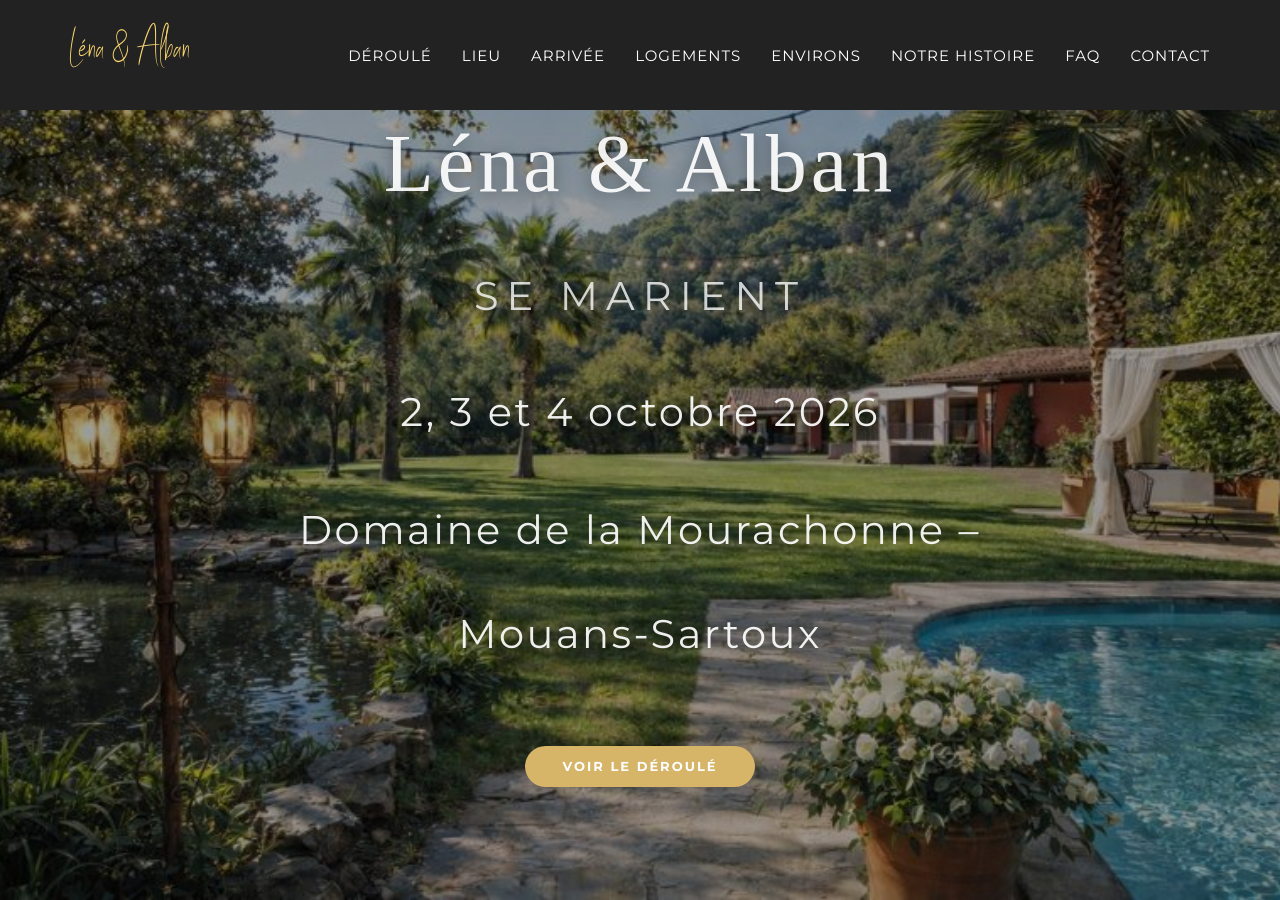
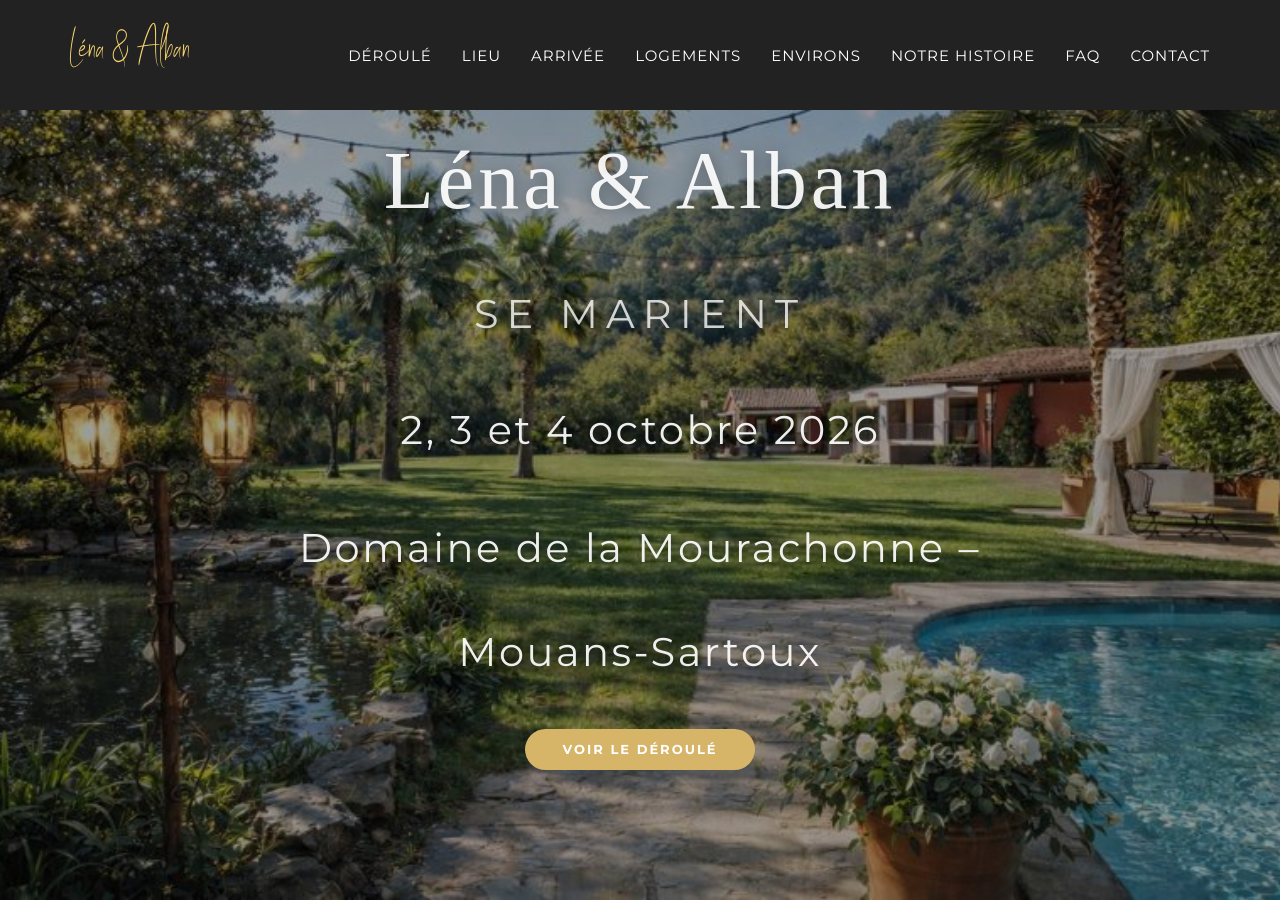
Before and after one commit to LenaAlban/lena-alban-wedding, a Jekyll site: the page built from _fr_pages/index.html, in a window 1280 px wide and 900 px high. Built offline with Jekyll 4.4.1, drawn with Linux system fonts in a browser that asks for light colours; some web fonts are replaced.

Commit message:
Update agency.css

```diff
--- a/_includes/css/agency.css
+++ b/_includes/css/agency.css
@@ -970,7 +970,7 @@ header.hero-header::before{
 
 /* BOUTON */
 .hero-cta{
-  margin-top: 60px;
+  margin-top: 25px;
 }
 
 .hero-cta a.btn.btn-xl{
```
